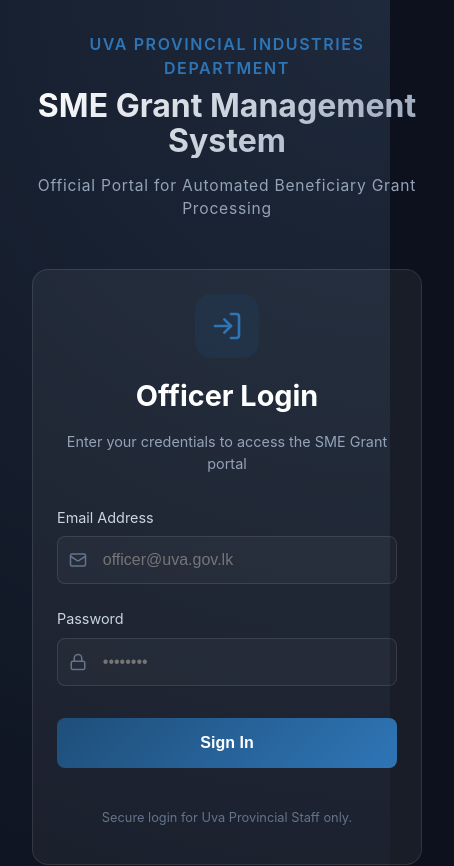
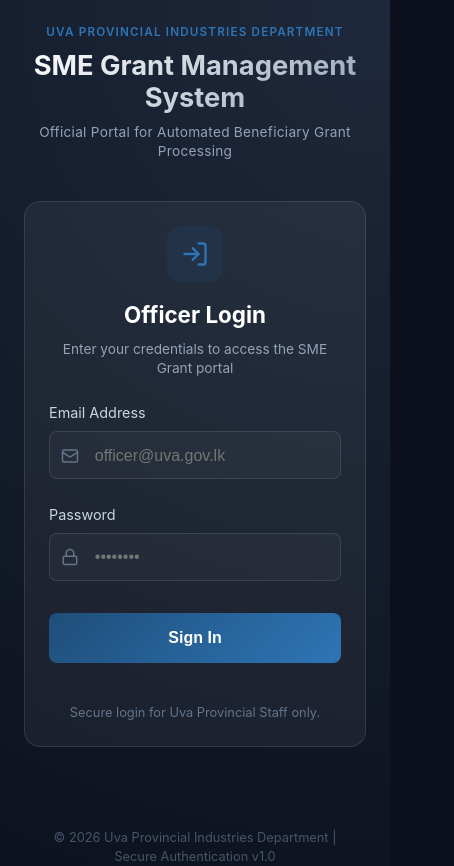
Before and after one commit to jsdesignclub/mywebsite, a React (Vite) app: page / in a window 390 px wide. Shown: the top 866 px of the page, 454 px wide, since content can reach past the window. Built offline with nearby package versions, Linux system fonts and the light colour scheme; no server answers.

Commit message:
Final pixel-perfect alignment for mobile login page

```diff
--- a/src/App.jsx
+++ b/src/App.jsx
@@ -23,20 +23,36 @@ function AppContent() {
       justifyContent: !currentUser ? 'center' : 'stretch'
     }}>
       {!currentUser ? (
-        <div style={{ padding: '2rem', width: '100%', maxWidth: '1200px', margin: '0 auto', textAlign: 'center' }}>
-          <header style={{ marginBottom: '3rem' }}>
+        <div style={{
+          padding: '1.5rem',
+          width: '100%',
+          maxWidth: '1200px',
+          margin: '0 auto',
+          textAlign: 'center',
+          overflowX: 'hidden'
+        }}>
+          <header style={{ marginBottom: '2.5rem' }}>
             <motion.div
               initial={{ opacity: 0, y: -20 }}
               animate={{ opacity: 1, y: 0 }}
               transition={{ duration: 0.6 }}
             >
-              <span style={{ color: '#2e75b6', fontWeight: 600, letterSpacing: '0.1em' }}>UVA PROVINCIAL INDUSTRIES DEPARTMENT</span>
-              <h1 style={{ marginTop: '0.5rem' }}>SME Grant Management System</h1>
+              <span style={{
+                color: '#2e75b6',
+                fontWeight: 600,
+                letterSpacing: '0.1em',
+                fontSize: 'clamp(0.7rem, 3vw, 0.9rem)',
+                display: 'block',
+                marginBottom: '0.5rem'
+              }}>UVA PROVINCIAL INDUSTRIES DEPARTMENT</span>
+              <h1>SME Grant Management System</h1>
               <p className="subtitle">Official Portal for Automated Beneficiary Grant Processing</p>
             </motion.div>
           </header>
-          <Login />
-          <footer style={{ marginTop: '5rem', color: '#475569', fontSize: '0.9rem' }}>
+          <div style={{ display: 'flex', justifyContent: 'center', width: '100%' }}>
+            <Login />
+          </div>
+          <footer style={{ marginTop: '4rem', color: '#475569', fontSize: '0.8rem', padding: '1rem' }}>
             <p>© 2026 Uva Provincial Industries Department | Secure Authentication v1.0</p>
           </footer>
         </div>
--- a/src/components/Login.jsx
+++ b/src/components/Login.jsx
@@ -43,22 +43,22 @@ function Login() {
           textAlign: 'left'
         }}
       >
-        <div style={{ textAlign: 'center', marginBottom: '2rem' }}>
+        <div style={{ textAlign: 'center', marginBottom: '1.5rem' }}>
           <div style={{
-            width: '64px',
-            height: '64px',
+            width: '56px',
+            height: '56px',
             background: 'rgba(31, 78, 121, 0.2)',
             color: '#2e75b6',
-            borderRadius: '16px',
+            borderRadius: '14px',
             display: 'flex',
             alignItems: 'center',
             justifyContent: 'center',
             margin: '0 auto 1rem'
           }}>
-            <LogIn size={32} />
+            <LogIn size={28} />
           </div>
-          <h2 style={{ fontSize: '1.8rem', margin: '0 0 0.5rem' }}>Officer Login</h2>
-          <p style={{ color: '#94a3b8', fontSize: '0.9rem' }}>Enter your credentials to access the SME Grant portal</p>
+          <h2 style={{ fontSize: 'clamp(1.4rem, 5vw, 1.8rem)', margin: '0 0 0.5rem' }}>Officer Login</h2>
+          <p style={{ color: '#94a3b8', fontSize: 'clamp(0.8rem, 3.5vw, 0.9rem)', lineHeight: '1.4' }}>Enter your credentials to access the SME Grant portal</p>
         </div>
 
         {error && (
--- a/src/index.css
+++ b/src/index.css
@@ -1,3 +1,9 @@
+* {
+  box-sizing: border-box;
+  margin: 0;
+  padding: 0;
+}
+
 :root {
   font-family: 'Inter', system-ui, Avenir, Helvetica, Arial, sans-serif;
   line-height: 1.5;
@@ -23,13 +29,13 @@
 }
 
 body {
-  margin: 0;
   min-width: 320px;
   min-height: 100vh;
   background: #0c111d;
   background: radial-gradient(circle at top right, #1e293b, #0c111d);
   overflow-x: hidden;
   color: #fff;
+  width: 100vw;
 }
 
 #root {
@@ -63,20 +69,24 @@ body {
 }
 
 h1 {
-  font-size: clamp(2rem, 8vw, 3.2rem);
-  line-height: 1.1;
+  font-size: clamp(1.6rem, 7vw, 3.2rem);
+  line-height: 1.2;
   background: linear-gradient(135deg, #fff 0%, #94a3b8 100%);
   background-clip: text;
   -webkit-background-clip: text;
   -webkit-text-fill-color: transparent;
   margin-bottom: 0.5rem;
+  word-wrap: break-word;
+  overflow-wrap: break-word;
 }
 
 .subtitle {
   color: var(--text-dim);
-  font-size: clamp(0.9rem, 4vw, 1.2rem);
-  margin-bottom: 3rem;
-  letter-spacing: 0.05em;
+  font-size: clamp(0.85rem, 3.5vw, 1.1rem);
+  margin-bottom: 2rem;
+  line-height: 1.4;
+  letter-spacing: 0.02em;
+  max-width: 100%;
 }
 
 /* Animations */
```
